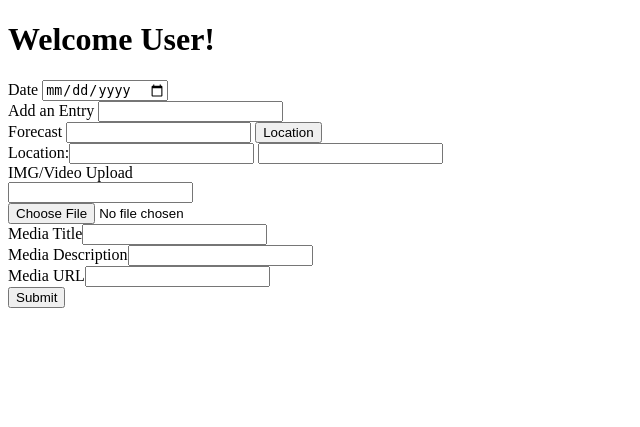
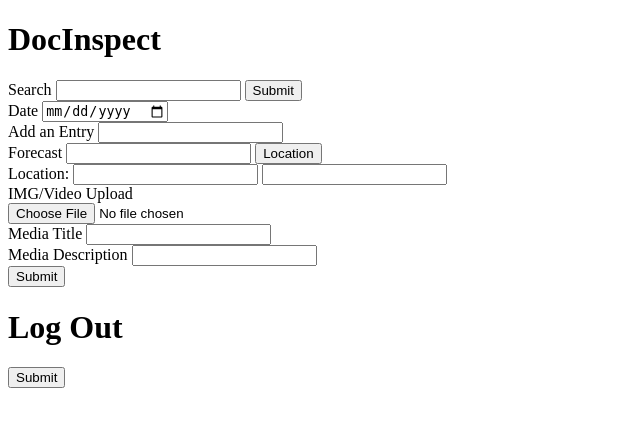
Before and after one commit to zyonxiong/DocInspect, a Flask app: template templates/User_Homepage.html in a window 1280 px wide. Shown: the top 427 px of the page, without its empty margins (0-640 px from the left). Run offline with Flask 2, Linux system fonts and the light colour scheme; the template is opened without the code that fills it, so the values that code supplies are empty.

Commit message:
Added a logout button. Need to add one more into my database for my Entry (time and condition into my database along with  other weather information.

```diff
--- a/server.py
+++ b/server.py
@@ -1,8 +1,8 @@
 
-from flask import (Flask, render_template, request, flash, session, redirect, jsonify, url_for)
-from model import Entry, connect_to_db
+from flask import (Flask, render_template, request, flash, session, redirect, jsonify)
+from model import Entry, Media, connect_to_db
 import crud
-from app_secrets import CLOUDINARY_KEY, CLOUDINARY_SECRET, CLOUD_NAME, WEATHER_KEY, GOOGLE_KEY
+from app_secrets import CLOUDINARY_KEY, CLOUDINARY_SECRET, CLOUD_NAME, WEATHER_KEY
 import cloudinary.uploader
 import requests
 import json
@@ -15,7 +15,6 @@ app = Flask(__name__)
 app.secret_key = 'secretmessage'
 
 #refer by variable for key name
-
 
 @app.route('/')
 def homepage():
@@ -73,6 +72,13 @@ def user_login():
 
     return render_template('User_Homepage.html')
 
+@app.route('/logout')
+def logout():
+
+    """Log out a user from DocInspect"""
+
+    return redirect('/')
+
 
 @app.route('/add-entry', methods=["GET","POST"])
 def add_entry():
@@ -90,7 +96,7 @@ def add_entry():
 
     title = request.form.get('title')
     description = request.form.get('description')
-    image_url = request.files.get('image_url')
+    img_url = request.files.get('image_url')
 
     media_file = request.files['file_name']
 
@@ -98,10 +104,13 @@ def add_entry():
                                         api_key=CLOUDINARY_KEY,
                                         api_secret=CLOUDINARY_SECRET,
                                         cloud_name=CLOUD_NAME)
+    print(dir(result))
+    print()
+    print(result)
+    img_url = result['url']
+    print(img_url)
 
-    img_url = result['secure_url']
-
-    new_media = crud.create_new_media(new_entry,title,description,image_url)
+    new_media = crud.create_new_media(new_entry,title,description,img_url)
 
     return redirect('/view-entries')
 
--- a/templates/User_Homepage.html
+++ b/templates/User_Homepage.html
@@ -2,14 +2,19 @@
 
 {% block body %}
 
-    <h1>Welcome User!</h1>
+    <h1>DocInspect</h1>
   <body>
-    <!-- <form>
-      <label>Search <input type="text"></label><br>
-      <label>Date <input type="text" name='date'></label><br>
-    </form> -->
 
-    <form action='/add-entry', method="POST">
+    <form id='search' action='/search-associated-entries'>
+      <div>
+        <label>Search</label>
+        <input type="text" id='search' name='search'>
+        <input type="submit" id='search-button' name='search-button'>
+      </div>
+
+    </form>
+
+    <form action='/add-entry' method="POST" enctype="multipart/form-data">
       <div>
         <label>Date <input type="date" id='date' name='date'></label><br>
         <label>Add an Entry
@@ -18,21 +23,24 @@
         <label>Forecast</label>
           <input type='text' id='weather' name='weather'>
           <button id='location'>Location</button><br>
-          <label>Location:</label><input type='text' id='longitude' name='longitude'>
+          <label>Location:</label>
+          <input type='text' id='longitude' name='longitude'>
           <input type='text' id='latitude' name='latitude'><br>
         <label>IMG/Video Upload</label><br>
-          <input type='text' id='media' name='media'>
+          <input type="file" name="file_name"><br>
+          <label>Media Title</label>
+          <input type='text' name='title'><br>
+          <label>Media Description</label>
+          <input type='text' name='description'><br>
+          <input type="submit"><br>
       </div>
     </form>
 
-  <form id="media-submittal" action="/add entry" method="POST" enctype="multipart/form-data">
-      <input type="file" name="my-file"><br>
-      <label>Media Title</label><input type='text' id='title'><br>
-      <label>Media Description</label><input type='text' id='description'><br>
-      <label>Media URL</label><input type='image_url' id="image_url"><br>
-  </form>
+    <form action="/logout">
+      <h1>Log Out</h1>
+      <input type="submit">
+    </form>
 
-  <input type="submit">
 
 
 {% endblock %}
@@ -40,5 +48,8 @@
 {% block script%}
 
 <script src="/static/JS/geolocation_api.js"></script>
+<script src="/static/JS/cloudinary_api.js"></script>
+<script crossorigin src="https://unpkg.com/react@16/umd/react.development.js"></script>
+<script crossorigin src="https://unpkg.com/react-dom@16/umd/react-dom.development.js"></script>
 
 {% endblock %}
```
Also changed, not shown: templates/all_entries.html (+14 -4 lines).
